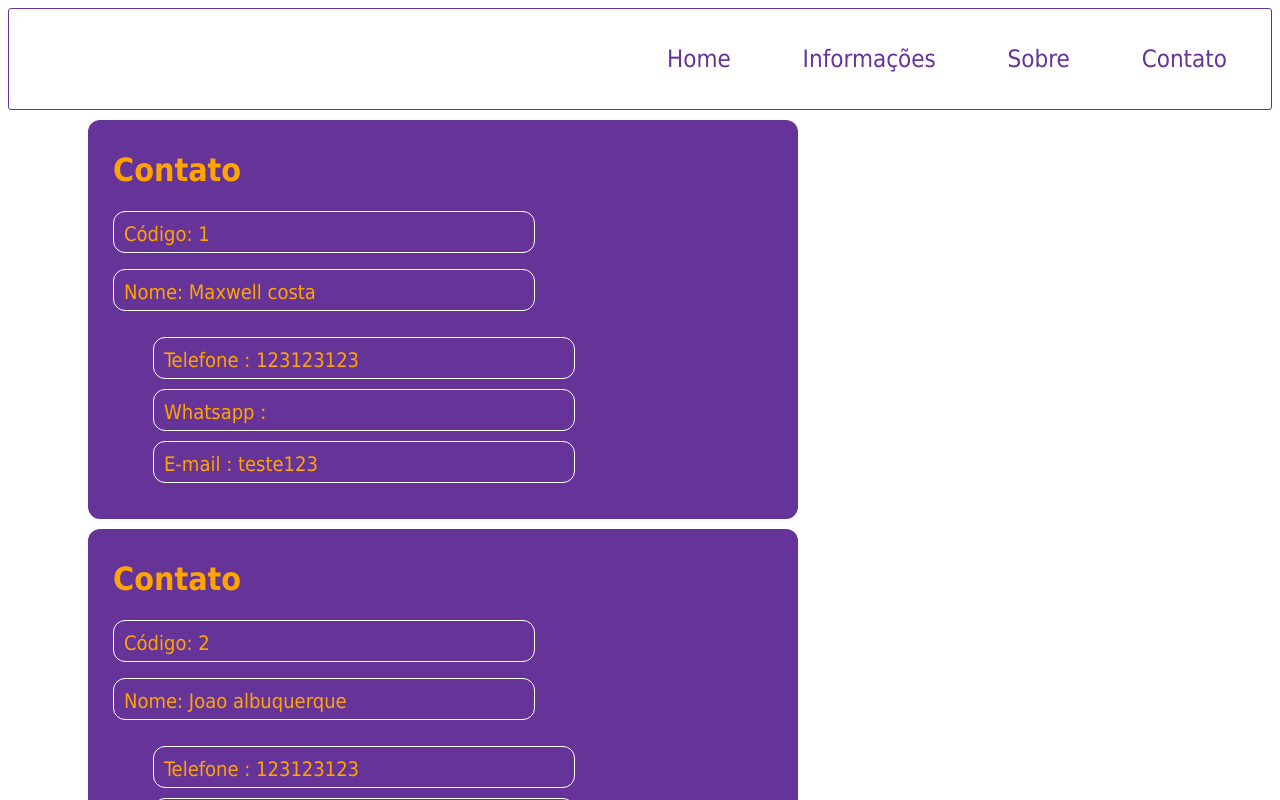
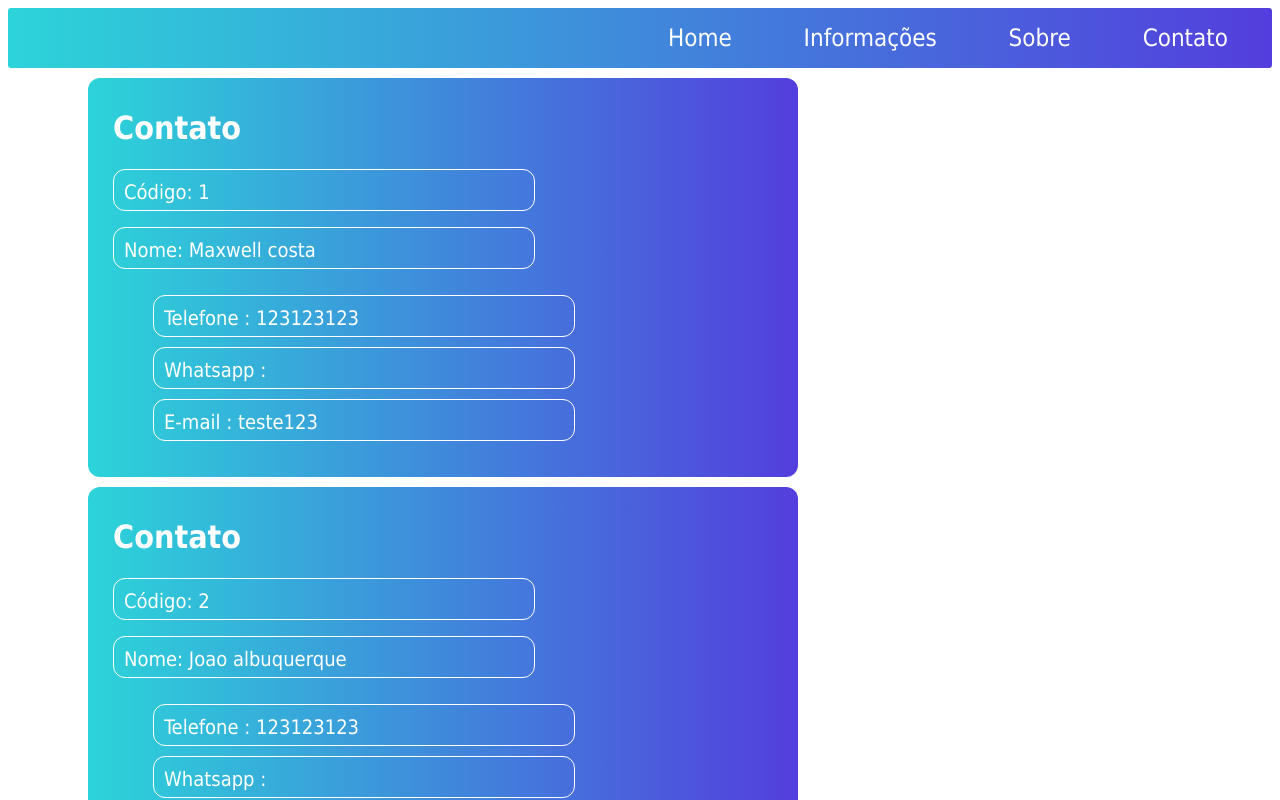
Before and after one commit to MaxwellJalves/escola, a React (Create React App) app in the folder front-end/: page /contato in a window 1280 px wide. Shown: the top 800 px of the page. Built offline with nearby package versions, Linux system fonts and the light colour scheme.

Commit message:
personalizado a estilizaçção do menu e dos cards de contatos , criado um arquivo global e armazenado todas as cores do projeto em um objeto para obter um comportamento parecido do flutter

```diff
--- a/front-end/package.json
+++ b/front-end/package.json
@@ -3,6 +3,7 @@
   "version": "0.1.0",
   "private": true,
   "dependencies": {
+    "-": "^0.0.1",
     "@testing-library/jest-dom": "^5.11.4",
     "@testing-library/react": "^11.1.0",
     "@testing-library/user-event": "^12.1.10",
@@ -43,6 +44,7 @@
     ]
   },
   "devDependencies": {
+    "@types/react-router-dom": "^5.3.2",
     "@types/styled-components": "^5.1.15",
     "prettier": "^2.4.1"
   }
--- a/front-end/src/App.tsx
+++ b/front-end/src/App.tsx
@@ -1,11 +1,11 @@
-import Rotas from "./rotas";
+import Rotas from './router'
 
 function App() {
   return (
     <>
       <Rotas />
     </>
-  );
+  )
 }
 
-export default App;
+export default App
--- a/front-end/src/componets/card-contato/style.ts
+++ b/front-end/src/componets/card-contato/style.ts
@@ -1,17 +1,17 @@
 import styled from 'styled-components'
-
+import { Cor } from '../../uteis/styleGlobal'
 export const Container = styled.div`
   width: 100%;
   margin: auto;
   max-width: 660px;
   min-height: 300px;
-  background-color: rebeccapurple;
+  background: ${Cor.themegradiente};
   margin: 10px 80px;
   font-family: Tahoma;
   flex-wrap: wrap;
   padding: 10px 25px;
   gap: 4px;
-  color: orange;
+  color: ${Cor.branco};
   border-radius: 12px;
   div {
     margin-bottom: 10px;
--- a/front-end/src/componets/menu/style.ts
+++ b/front-end/src/componets/menu/style.ts
@@ -1,10 +1,12 @@
-import styled from "styled-components";
+import styled from 'styled-components'
+import { Cor } from '../../uteis/styleGlobal'
 
 export const Container = styled.div`
   max-width: 100vw;
   min-width: 280px;
-  height: 100px;
-  border: 1px solid rebeccapurple;
+  height: 60px;
+
+  background: ${Cor.themegradiente};
   border-radius: 3px;
   padding: 0px 24px;
   display: flex;
@@ -21,7 +23,7 @@ export const Container = styled.div`
     font-size: 24px;
     font-style: normal;
     text-decoration: none;
-    color: rebeccapurple;
+    color: ${Cor.branco};
     padding: 20px;
   }
 
@@ -30,4 +32,4 @@ export const Container = styled.div`
     padding: 20px;
     border-radius: 8px;
   }
-`;
+`
--- a/front-end/src/rotas.tsx
+++ /dev/null
@@ -1,18 +0,0 @@
-import { Routes, Route } from "react-router-dom";
-import Contato from "./pages/Contato";
-import Home from "./pages/Home";
-import Informativo from "./pages/Informativo";
-import Sobre from "./pages/Sobre";
-
-const Rotas = () => {
-  return (
-    <Routes>
-      <Route path="/" element={<Home />} />
-      <Route path="/informativo" element={<Informativo />} />
-      <Route path="/sobre" element={<Sobre />} />
-      <Route path="/contato" element={<Contato />} />
-    </Routes>
-  );
-};
-
-export default Rotas;
--- /dev/null
+++ b/front-end/src/router.tsx
@@ -0,0 +1,18 @@
+import { Routes, Route } from 'react-router-dom'
+import Contato from './pages/Contato'
+import Home from './pages/Home'
+import Informativo from './pages/Informativo'
+import Sobre from './pages/Sobre'
+
+const Rotas = () => {
+  return (
+    <Routes>
+      <Route path='/' element={<Home />} />
+      <Route path='/informativo' element={<Informativo />} />
+      <Route path='/sobre' element={<Sobre />} />
+      <Route path='/contato' element={<Contato />} />
+    </Routes>
+  )
+}
+
+export default Rotas
--- /dev/null
+++ b/front-end/src/uteis/styleGlobal.ts
@@ -0,0 +1,9 @@
+export const Cor = {
+  branco: 'white',
+  preto: 'black',
+  cinza: '#6E7076',
+  laranja: '#FFA500',
+  turqueza: '#2cd4d9',
+  cordefundo: '#533edd',
+  themegradiente: ' linear-gradient(to right,#2cd4d9,#533edd)',
+}
```
Also changed, not shown: 2 other files (tests, documents, lock files or other folders).
